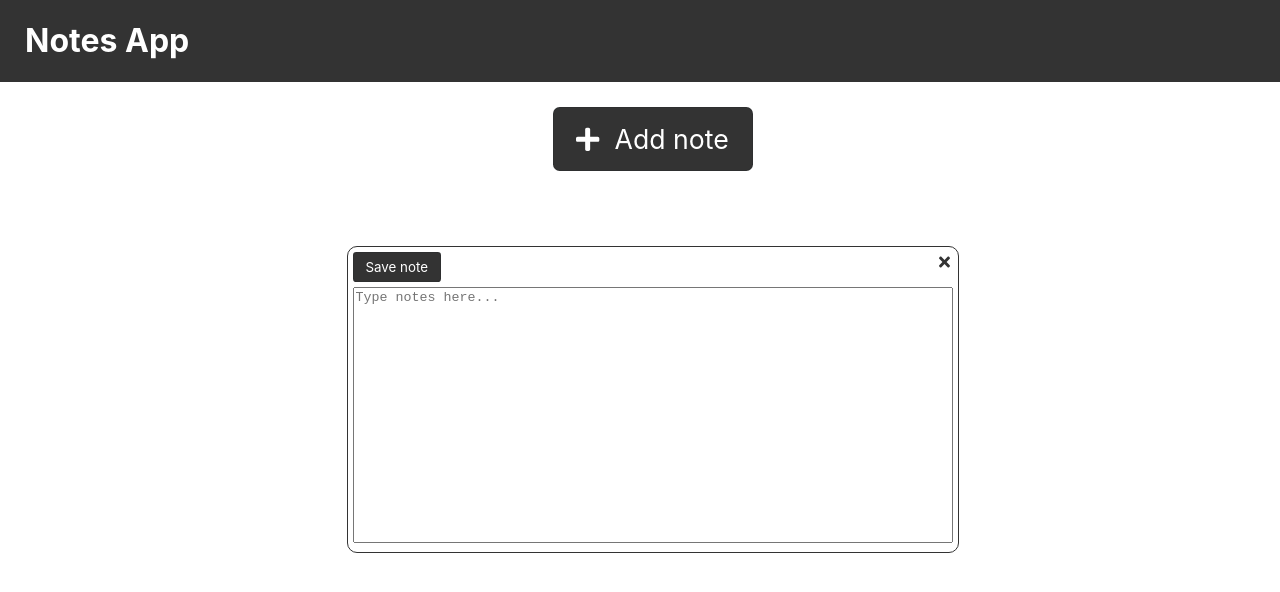
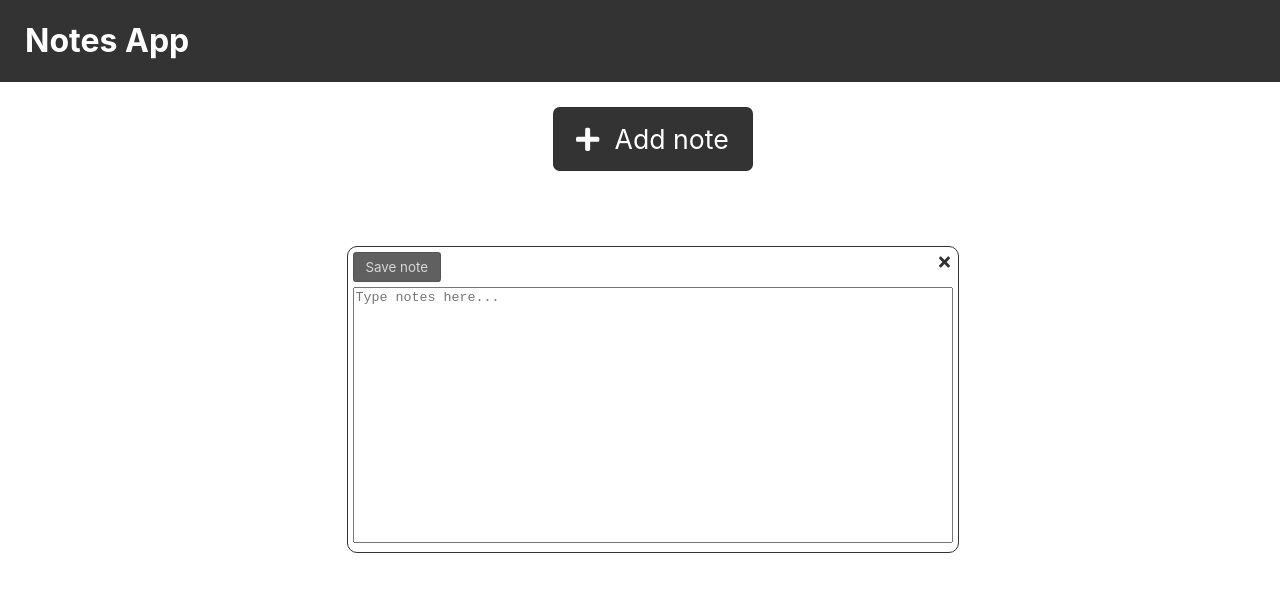
Before and after one commit to jmhart/notes-app, a React (Create React App) app: page / in a window 1280 px wide. Both pictures are taken after a click on the button "Add note". Shown: the top 592 px of the page. Built offline with nearby package versions, Linux system fonts and the light colour scheme.

Commit message:
Added disabled button styling

```diff
--- a/src/index.css
+++ b/src/index.css
@@ -95,6 +95,10 @@ main {
 .btn-edit:hover {
   background-color: #4d4d4d;
 }
+.btn-edit:disabled {
+  background-color: rgb(97, 96, 96);
+  color: hsla(0, 0%, 100%, 0.75);
+}
 .btn-close {
   color: #333;
   float: right;
```
